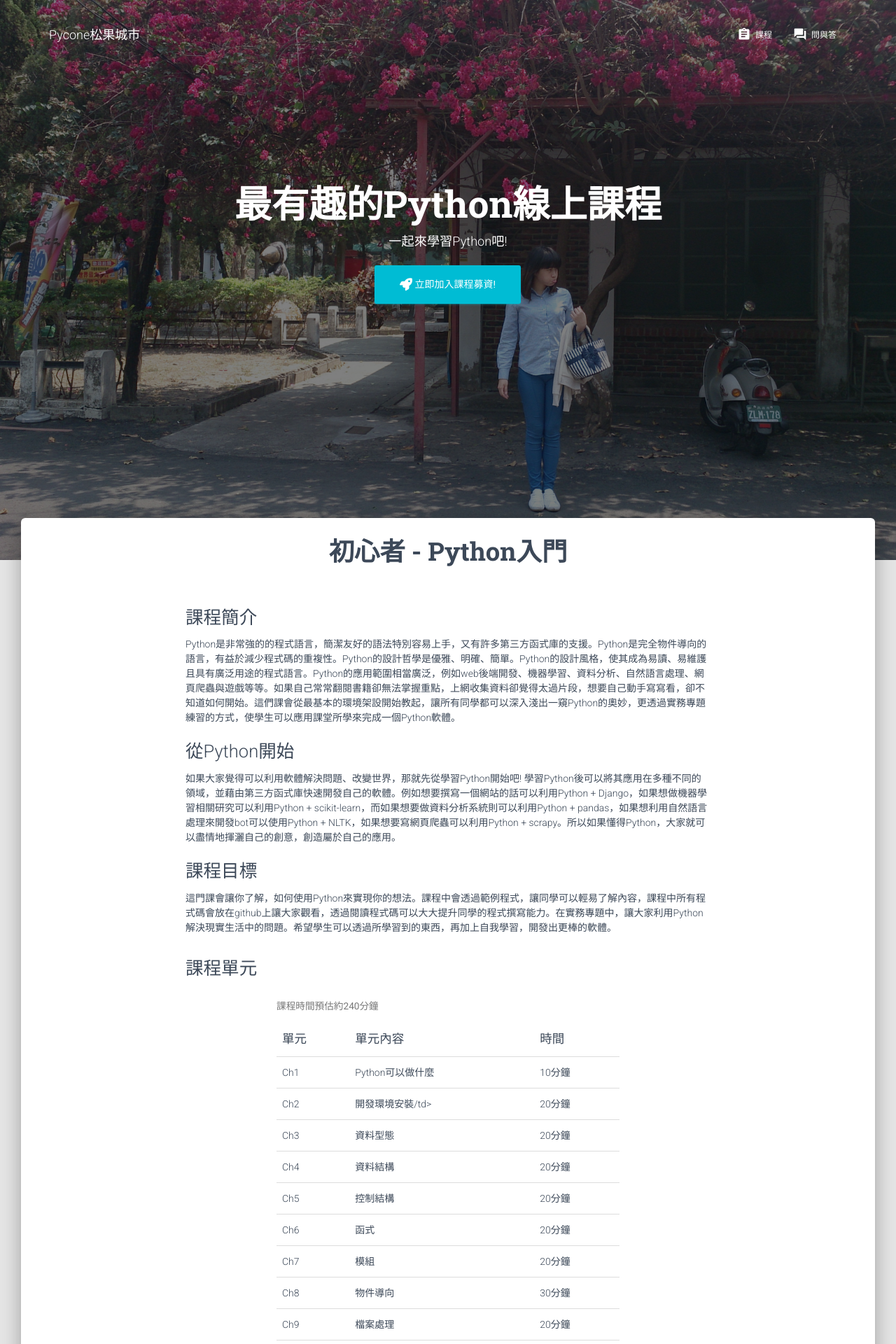
After one commit to behappycc/Pycone, a Flask app: page /courses/python_for_beginners in a window 1280 px wide. The commit adds this page. Shown: the top 1920 px of the page at 70% size. Run offline with Flask 2, Linux system fonts and the light colour scheme; some libraries are stand-ins or nearby versions.

Commit message:
add courses.html, python_for_beginners.html, qa.html

```diff
--- /dev/null
+++ b/website/templates/python_for_beginners.html
@@ -0,0 +1,239 @@
+<!doctype html>
+<html lang="en">
+<head>
+    <meta charset="utf-8" />
+    <meta http-equiv="X-UA-Compatible" content="IE=edge,chrome=1" />
+    <meta content='width=device-width, initial-scale=1.0, maximum-scale=1.0, user-scalable=0' name='viewport' />
+    <title>Pycone松果城市</title>
+
+    <!--     Fonts and icons     -->
+    <link rel="stylesheet" type="text/css" href="https://fonts.googleapis.com/css?family=Roboto:300,400,500,700|Roboto+Slab:400,700|Material+Icons" />
+    <link rel="stylesheet" href="https://maxcdn.bootstrapcdn.com/font-awesome/latest/css/font-awesome.min.css" />
+
+    <!-- CSS Files -->
+    <link href="../static/css/bootstrap.min.css" rel="stylesheet" />
+    <link href="../static/css/material-kit.css" rel="stylesheet"/>
+
+</head>
+<body>
+    <nav class="navbar navbar-danger navbar-transparent navbar-absolute">
+        <div class="container">
+            <!-- Brand and toggle get grouped for better mobile display -->
+            <div class="navbar-header">
+                <button type="button" class="navbar-toggle" data-toggle="collapse" data-target="#navigation-example">
+                    <span class="sr-only">Toggle navigation</span>
+                    <span class="icon-bar"></span>
+                    <span class="icon-bar"></span>
+                    <span class="icon-bar"></span>
+                </button>
+                <a class="navbar-brand" href="/index">Pycone松果城市</a>
+            </div>
+            <!-- material-icons https://design.google.com/icons/#ic_android -->
+            <div class="collapse navbar-collapse" id="navigation-example">
+                <ul class="nav navbar-nav navbar-right">
+                    <li>
+                        <a href="/courses">
+                            <i class="material-icons">assignment</i> 課程
+                        </a>
+                    </li>
+
+                    <li>
+                        <a href="/qa">
+                            <i class="material-icons">question_answer</i>
+                            問與答
+                        </a>
+                    </li>
+                </ul>
+            </div>
+        </div>
+    </nav>
+
+
+    <div class="page-header header-filter" data-parallax="active" style="background-image: url('../static/images/1.jpg');">
+        <div class="container">
+            <div class="row">
+                <div class="col-md-8 col-md-offset-2 text-center">
+                    <h1 class="title">最有趣的Python線上課程</h1>
+                    <h4>一起來學習Python吧!</h4>
+                    <a href="" target="_blank" class="btn btn-info btn-raised btn-lg">
+                        <i class="fa fa-rocket"></i> 立即加入課程募資!
+                    </a>
+                </div>
+            </div>
+        </div>
+    </div>
+
+    <div class="main main-raised">
+        <!-- Python for beginners -->
+        <div class="container">
+            <div class="row">
+
+                <div class="col-md-8 col-md-offset-2 text-center">
+                    <h2 class="title">初心者 - Python入門</h2>
+                </div>
+                <div class="col-md-8 col-md-offset-2">
+                    <h3>課程簡介</h3>
+                    <p>Python是非常強的的程式語言，簡潔友好的語法特別容易上手，又有許多第三方函式庫的支援。Python是完全物件導向的語言，有益於減少程式碼的重複性。Python的設計哲學是優雅、明確、簡單。Python的設計風格，使其成為易讀、易維護且具有廣泛用途的程式語言。Python的應用範圍相當廣泛，例如web後端開發、機器學習、資料分析、自然語言處理、網頁爬蟲與遊戲等等。如果自己常常翻閱書籍卻無法掌握重點，上網收集資料卻覺得太過片段，想要自己動手寫寫看，卻不知道如何開始。這們課會從最基本的環境架設開始教起，讓所有同學都可以深入淺出一窺Python的奧妙，更透過實務專題練習的方式，使學生可以應用課堂所學來完成一個Python軟體。</p>
+
+                    <h3>從Python開始</h3>
+                    <p>如果大家覺得可以利用軟體解決問題、改變世界，那就先從學習Python開始吧! 學習Python後可以將其應用在多種不同的領域，並藉由第三方函式庫快速開發自己的軟體。例如想要撰寫一個網站的話可以利用Python + Django，如果想做機器學習相關研究可以利用Python + scikit-learn，而如果想要做資料分析系統則可以利用Python + pandas，如果想利用自然語言處理來開發bot可以使用Python + NLTK，如果想要寫網頁爬蟲可以利用Python + scrapy。所以如果懂得Python，大家就可以盡情地揮灑自己的創意，創造屬於自己的應用。</p>
+
+                    <h3>課程目標</h3>
+                    <p>這門課會讓你了解，如何使用Python來實現你的想法。課程中會透過範例程式，讓同學可以輕易了解內容，課程中所有程式碼會放在github上讓大家觀看，透過閱讀程式碼可以大大提升同學的程式撰寫能力。在實務專題中，讓大家利用Python解決現實生活中的問題。希望學生可以透過所學習到的東西，再加上自我學習，開發出更棒的軟體。</p>
+
+                    <div class="row">
+                            <div class="col-md-12">
+                                <h3>課程單元</h3>
+                            </div>
+                            <div class="col-md-8 col-md-offset-2">
+                            <h4><small>課程時間預估約240分鐘</small></h4>
+                                <div class="table-responsive">
+                                <table class="table">
+                                    <thead>
+                                        <tr>
+                                            <th>單元</th>
+                                            <th>單元內容</th>
+                                            <th>時間</th>
+                                        </tr>
+                                    </thead>
+                                    <tbody>
+                                        <tr>
+                                            <td>Ch1</td>
+                                            <td>Python可以做什麼</td>
+                                            <td>10分鐘</td>
+                                        </tr>
+                                        <tr>
+                                            <td>Ch2</td>
+                                            <td>開發環境安裝/td>
+                                            <td>20分鐘</td>
+                                        </tr>
+                                        <tr>
+                                            <td>Ch3</td>
+                                            <td>資料型態</td>
+                                            <td>20分鐘</td>
+                                        </tr>
+                                        <tr>
+                                            <td>Ch4</td>
+                                            <td>資料結構</td>
+                                            <td>20分鐘</td>
+                                            </td>
+                                        </tr>
+                                        <tr>
+                                            <td>Ch5</td>
+                                            <td>控制結構</td>
+                                            <td>20分鐘</td>
+                                        </tr>
+                                        <tr>
+                                            <td>Ch6</td>
+                                            <td>函式</td>
+                                            <td>20分鐘</td>
+                                        </tr>
+                                        <tr>
+                                            <td>Ch7</td>
+                                            <td>模組</td>
+                                            <td>20分鐘</td>
+                                        </tr>
+                                        <tr>
+                                            <td>Ch8</td>
+                                            <td>物件導向</td>
+                                            <td>30分鐘</td>
+                                        </tr>
+                                        <tr>
+                                            <td>Ch9</td>
+                                            <td>檔案處理</td>
+                                            <td>20分鐘</td>
+                                        </tr>
+                                        <tr>
+                                            <td>Ch10</td>
+                                            <td>例外</td>
+                                            <td>20分鐘</td>
+                                        </tr>
+                                        <tr>
+                                            <td>Ch11</td>
+                                            <td>測試</td>
+                                            <td>20分鐘</td>
+                                        </tr>
+                                        <tr>
+                                            <td>Ch12</td>
+                                            <td>實務專題</td>
+                                            <td>20分鐘</td>
+                                        </tr>
+                                    </tbody>
+                                </table>
+                                </div>
+                    <hr>
+                </div>
+            </div>
+            <h3>課前資訊</h3>
+            <h4>1. &nbsp需要準備的工具/軟體</h4>
+            <p>一台電腦，Sublime Text編輯器</p>
+            <h4>2. &nbsp需要具備的背景知識</h4>
+            <p>這堂課不需要任何背景知識，老師會帶領學生從基礎開始</p>
+            <h4>3. &nbsp上完課後，學生可以學到並做出的東西</h4>
+            <p>學生上完課之後可以可以了解Python資料型態, 資料結構, 函式, 物件導向等等, 並利用Python開發軟體。</p>
+            <h4>4. &nbsp哪些人適合這堂課</h4>
+            <p>1. &nbsp想學程式卻不知道該從什麼語言入門的人，選擇Python就對了</p>
+            <p>2. &nbsp已經學過其他程式語言，想學習Python的人</p>
+            <p>3. &nbsp對網站或資料分析有興趣，但不知道用什麼語言實作</p>
+
+            <h3>課程募資</h3>
+            <p>快來一起加入我們吧!</p>
+            <a href="" target="_blank" class="btn btn-info btn-raised btn-lg">
+                <i class="fa fa-rocket"></i> 立即加入課程募資!
+            </a>
+
+        </div>
+    </div>
+
+    </div>
+
+    <footer class="footer">
+        <div class="container">
+            <nav class="pull-left">
+                <ul>
+                    <li>
+                        <a href="">
+                            Pycone
+                        </a>
+                    </li>
+                    <li>
+                        <a href="">
+                            關於我們
+                        </a>
+                    </li>
+                </ul>
+            </nav>
+            <div class="copyright pull-right">
+                &copy; <script>document.write(new Date().getFullYear())</script> Pycone
+            </div>
+        </div>
+    </footer>
+
+    <!--   Core JS Files   -->
+    <script src="../static/js/jquery.min.js" type="text/javascript"></script>
+    <script src="../static/js/bootstrap.min.js" type="text/javascript"></script>
+    <script src="../static/js/material.min.js"></script>
+
+    <!--    Plugin for the Sliders, full documentation here: http://refreshless.com/nouislider/ -->
+    <script src="../static/js/nouislider.min.js" type="text/javascript"></script>
+
+    <!--    Plugin for the Datepicker, full documentation here: http://www.eyecon.ro/bootstrap-datepicker/ -->
+    <script src="../static/js/bootstrap-datepicker.js" type="text/javascript"></script>
+
+    <!--    Plugin for Select Form control, full documentation here: https://github.com/FezVrasta/dropdown.js -->
+    <script src="../static/js/jquery.dropdown.js" type="text/javascript"></script>
+
+    <!--    Plugin for Tags, full documentation here: http://xoxco.com/projects/code/tagsinput/  -->
+    <script src="../static/js/jquery.tagsinput.js"></script>
+
+    <!--    Plugin for Fileupload, full documentation here: http://www.jasny.net/bootstrap/javascript/#fileinput -->
+    <script src="../static/js/jasny-bootstrap.min.js"></script>
+
+    <!-- Plugin For Google Maps -->
+    <script type="text/javascript" src="https://maps.googleapis.com/maps/api/js?v=3.exp"></script>
+
+    <!-- Control Center for Material Kit: activating the ripples, parallax effects, scripts from the example pages etc -->
+    <script src="../static/js/material-kit.js" type="text/javascript"></script>
+
+</body>
+</html>
```
Also changed, not shown: website/static/js/index.js (added, +31 -0 lines), website/templates/courses.html (added, +160 -0 lines), website/templates/index.html (+23 -25 lines), website/templates/qa.html (added, +138 -0 lines), website/web_server.py (+39 -0 lines).
